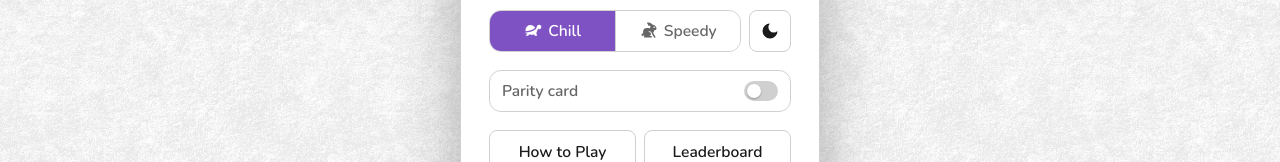
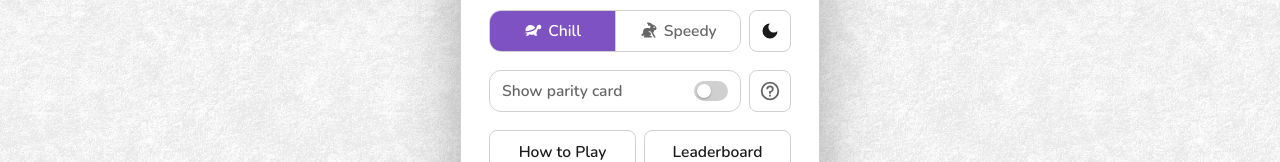
Before and after one commit to ariymarkowitz/quick-prosets, a Svelte app: page / in a window 1280 px wide. Shown: the part 285-447 px from the top of the page. Built offline with nearby package versions, Linux system fonts and the light colour scheme.

Commit message:
Add parity card info modal

```diff
--- a/src/app.css
+++ b/src/app.css
@@ -93,6 +93,10 @@ body.dark {
   box-sizing: border-box;
   margin: 0;
   padding: 0;
+}
+
+p + p {
+  margin-top: 10px;
 }
 
 .hidden-svg {
--- a/src/components/GameOverModal.svelte
+++ b/src/components/GameOverModal.svelte
@@ -38,7 +38,9 @@
     margin-top: var(--time-margin-top);
   }
 
+  /* Sits on the modal's own flex gap, so it opts out of the global p + p rule. */
   .disqualified-note {
+    margin-top: 0;
     font-size: 0.85rem;
     color: var(--text-muted);
   }
--- a/src/components/MenuModal.svelte
+++ b/src/components/MenuModal.svelte
@@ -10,7 +10,7 @@
     onModalClosed: () => void;
   } = $props();
 
-  type View = 'main' | 'help' | 'leaderboard';
+  type View = 'main' | 'help' | 'leaderboard' | 'parity';
   let view: View = $state('main');
 
   function onThemeToggle() {
@@ -51,6 +51,7 @@
       ><span class="theme-icon"></span></button>
     </div>
 
+    <div class="menu-row">
       <button
         type="button"
         class="option-row"
@@ -59,9 +60,16 @@
         aria-checked={app.showParity}
         onclick={() => (app.showParity = !app.showParity)}
       >
-      Parity card
+        Show parity card
         <span class="switch" aria-hidden="true"></span>
       </button>
+      <button
+        class="menu-btn icon-btn"
+        aria-label="What is the parity card?"
+        title="What is the parity card?"
+        onclick={() => (view = 'parity')}
+      ><span class="help-icon"></span></button>
+    </div>
 
     <div class="menu-row">
       <button class="menu-btn" onclick={() => (view = 'help')}>How to Play</button>
@@ -87,7 +95,21 @@
         <li>This rule must be satisfied across all 6 colours.</li>
       </ul>
       <p>Tap cards to select them. As soon as you select a proset the cards are taken and replaced. Try to clear the deck as fast as you can!</p>
-      <p>The <strong>parity card</strong> option puts a faded card above the board showing which colours are still odd. Empty it and you have a proset.</p>
+    </div>
+    <button id="play-again-btn" onclick={() => (view = 'main')}>Back</button>
+  {:else if view === 'parity'}
+    <h2 id="modal-title">Parity Card</h2>
+    <div class="help-text">
+      <p>The parity card is a ghost card above the board that tracks the cards you have selected.</p>
+      <p>
+        A circle will be <strong>solid</strong> if it appears solid an odd number of times among the selected cards.
+        Otherwise it will be <strong>open</strong>.
+      </p>
+      <p>
+        The parity card is exactly the card that would complete your selection into a proset.
+        Once every circle is open, the cards you have selected are a proset.
+      </p>
+      <p>There is a separate leaderboard for games where the parity card was not used—it makes the game much harder!</p>
     </div>
     <button id="play-again-btn" onclick={() => (view = 'main')}>Back</button>
   {:else if view === 'leaderboard'}
@@ -172,6 +194,7 @@
 
   /* A labelled switch, sized to sit in the same stack as the menu buttons. */
   .option-row {
+    flex: 1;
     display: flex;
     align-items: center;
     justify-content: space-between;
@@ -234,6 +257,15 @@
     justify-content: center;
   }
 
+  .help-icon {
+    display: inline-block;
+    width: 1.4em;
+    height: 1.4em;
+    background-color: var(--text-muted);
+    -webkit-mask: url('../icons/mdi--help-circle-outline.svg') no-repeat center / contain;
+    mask: url('../icons/mdi--help-circle-outline.svg') no-repeat center / contain;
+  }
+
   .theme-icon {
     display: inline-block;
     width: 1.3em;
```
Also changed, not shown: src/icons/mdi--help-circle-outline.svg (added). Lines whose indentation alone changed are shown as unchanged.
